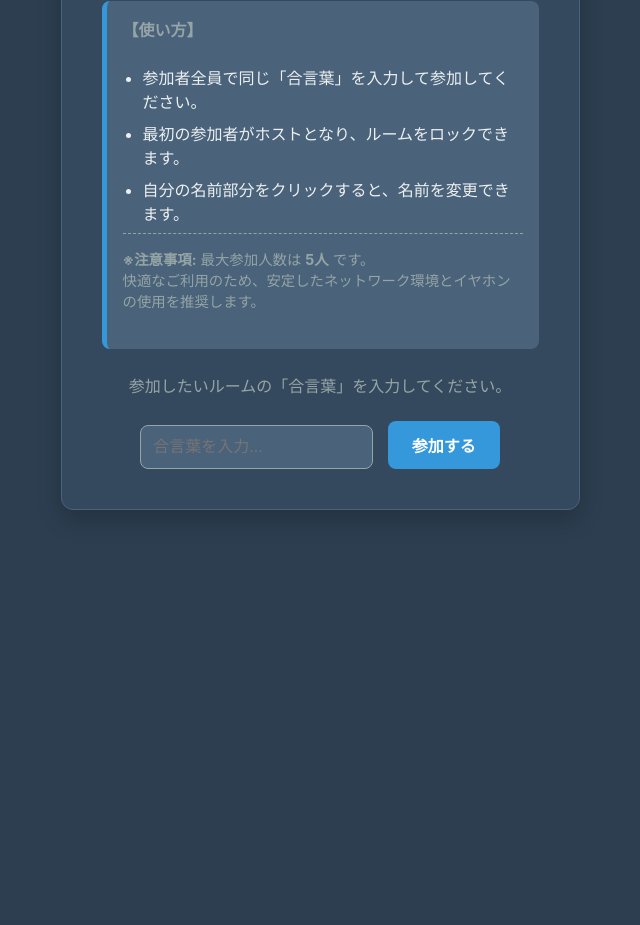
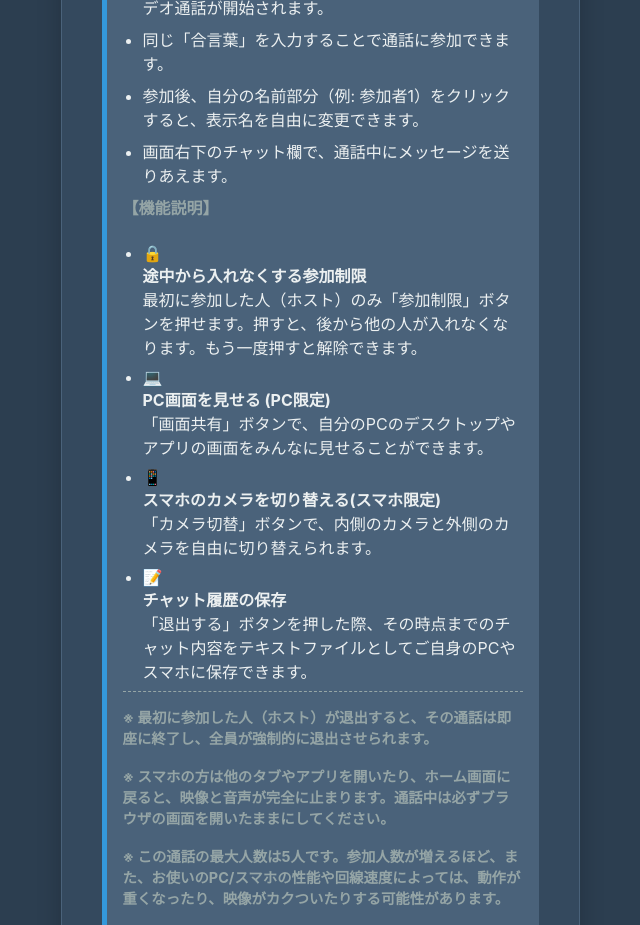
Before and after one commit to kkkkk-a/camera_call, a website: page public/index.html in a window 1280 px wide. Shown: the part 196-1121 px from the top of the page, without its empty margins (320-960 px from the left). Before the commit the page ends 800 px from the top, so only its background shows below. Drawn offline with nearby package versions, Linux system fonts and the light colour scheme; no server answers.

Commit message:
Update index.html

```diff
--- a/public/index.html
+++ b/public/index.html
@@ -1,5 +1,6 @@
 <!DOCTYPE html>
 <html>
+
 <head>
     <title>WebRTC グループビデオ通話</title>
     <meta charset="UTF-8">
@@ -7,6 +8,7 @@
     <link rel="stylesheet" href="style.css">
     <link rel="icon" href="/favicon.ico">
 </head>
+
 <body>
 
     <div id="entry-container">
@@ -14,15 +16,55 @@
 
         <!-- ★★★ ここからが追加箇所 ★★★ -->
         <div class="instructions">
-            <p><strong>【使い方】</strong></p>
+            <p><strong>【基本的な使い方】</strong></p>
             <ul>
-                <li>参加者全員で同じ「合言葉」を入力して参加してください。</li>
-                <li>最初の参加者がホストとなり、ルームをロックできます。</li>
-                <li>自分の名前部分をクリックすると、名前を変更できます。</li>
+                <li>「合言葉」を入力し「参加する」ボタンを押すとビデオ通話が開始されます。</li>
+                <li>同じ「合言葉」を入力することで通話に参加できます。</li>
+                <li>参加後、自分の名前部分（例: 参加者1）をクリックすると、表示名を自由に変更できます。</li>
+                <li>画面右下のチャット欄で、通話中にメッセージを送りあえます。</li>
             </ul>
+
+            <p><strong>【機能説明】</strong></p>
+            <ul class="device-features">
+                <li>
+                    <span class="device-icon">🔒</span>
+                    <div>
+                        <strong>途中から入れなくする参加制限</strong><br>
+                        最初に参加した人（ホスト）のみ「参加制限」ボタンを押せます。押すと、後から他の人が入れなくなります。もう一度押すと解除できます。
+                    </div>
+                </li>
+                <li>
+                    <span class="device-icon">💻</span>
+                    <div>
+                        <strong>PC画面を見せる (PC限定)</strong><br>
+                        「画面共有」ボタンで、自分のPCのデスクトップやアプリの画面をみんなに見せることができます。
+                    </div>
+                </li>
+                <li>
+                    <span class="device-icon">📱</span>
+                    <div>
+                        <strong>スマホのカメラを切り替える(スマホ限定)</strong><br>
+                        「カメラ切替」ボタンで、内側のカメラと外側のカメラを自由に切り替えられます。
+                    </div>
+                </li>
+                <li>
+                    <span class="device-icon">📝</span>
+                    <div>
+                        <strong>チャット履歴の保存</strong><br>
+                        「退出する」ボタンを押した際、その時点までのチャット内容をテキストファイルとしてご自身のPCやスマホに保存できます。
+                    </div>
+                </li>
+            </ul>
+
             <p class="notes">
-                <strong>※注意事項:</strong> 最大参加人数は <strong>5人</strong> です。<br>
-                快適なご利用のため、安定したネットワーク環境とイヤホンの使用を推奨します。
+
+                <strong>※ 最初に参加した人（ホスト）が退出すると、その通話は即座に終了し、全員が強制的に退出させられます。</strong><br><br>
+                <strong>※ スマホの方は他のタブやアプリを開いたり、ホーム画面に戻ると、映像と音声が完全に止まります。通話中は必ずブラウザの画面を開いたままにしてください。</strong><br><br>
+                <strong>※
+                    この通話の最大人数は5人です。参加人数が増えるほど、また、お使いのPC/スマホの性能や回線速度によっては、動作が重くなったり、映像がカクついたりする可能性があります。</strong><br><br>
+                <strong>※
+                    スピーカーから出た相手の声を自分のマイクが拾った際、マイクとスピーカーの位置が近いと相手からの音をさらに相手に返してしまい「キーン」という不快な音（ハウリング）が発生します。特に、マイクとスピーカーの距離が物理的に近いスマートフォンでは、この現象が非常に起きやすくなります。
+                    これを防ぐため、イヤホンやヘッドセットの使用を推奨します。</strong>
             </p>
         </div>
         <!-- ★★★ ここまでが追加箇所 ★★★ -->
@@ -44,11 +86,11 @@
                     <!-- 自分と他の人のビデオがサムネイルで表示される -->
                 </div>
                 <div class="controls-container">
-                    <button id="mic-button">マイクOFF</button>
-                    <button id="video-button">ビデオOFF</button>
+                    <button id="mic-button">ミュート</button>
+                    <button id="video-button">ビデオ停止</button>
                     <button id="share-screen-button">画面共有</button>
                     <button id="switch-camera-button">カメラ切替</button>
-                    <button id="lock-room-button">🔒 ロック</button>
+                    <button id="lock-room-button">🔒 参加を制限</button>
                     <button id="hangup-button">退出する</button>
                 </div>
                 <div id="chat-container">
@@ -65,4 +107,5 @@
     <script src="/socket.io/socket.io.js"></script>
     <script src="script.js"></script>
 </body>
+
 </html>
```
